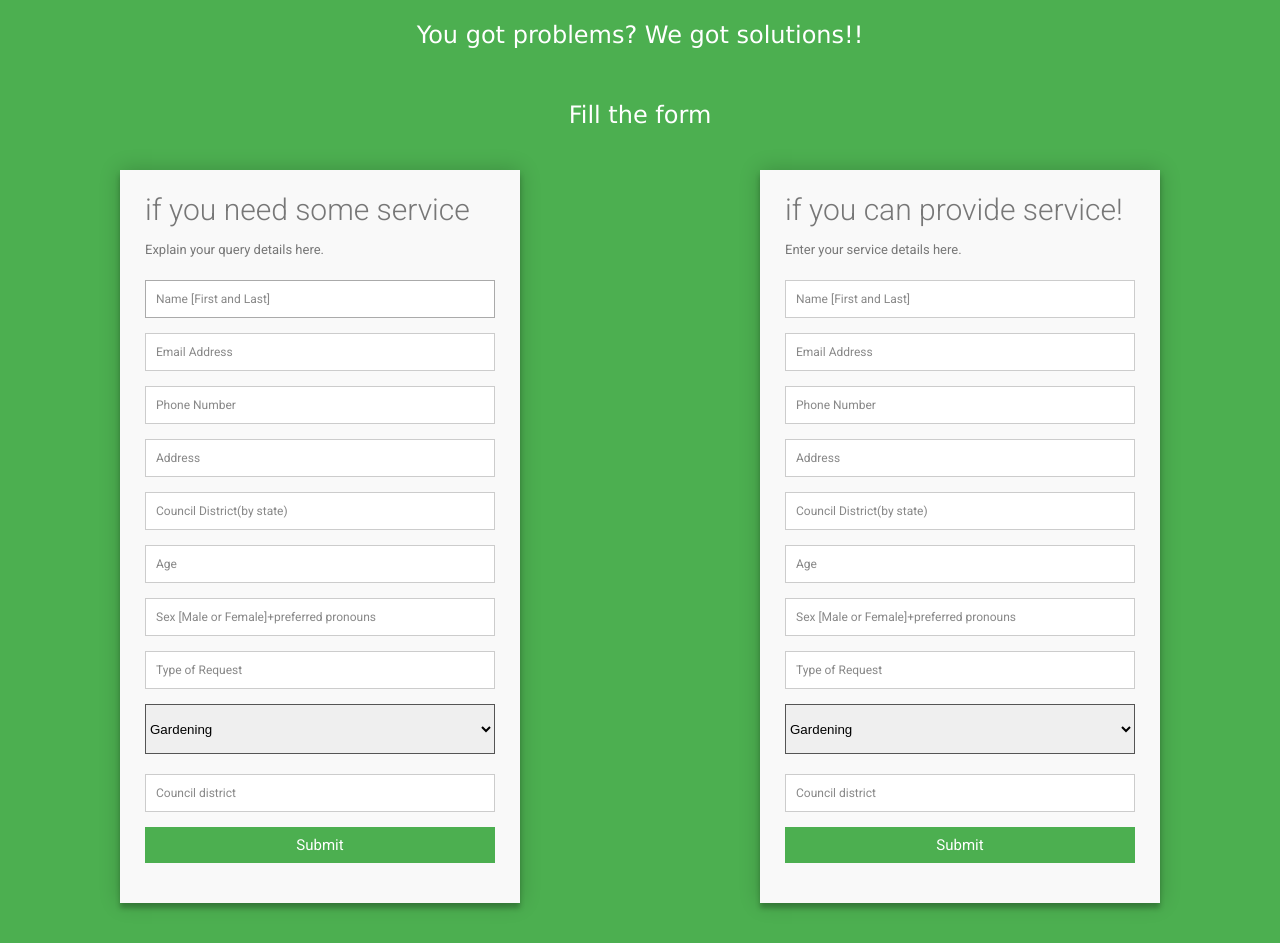
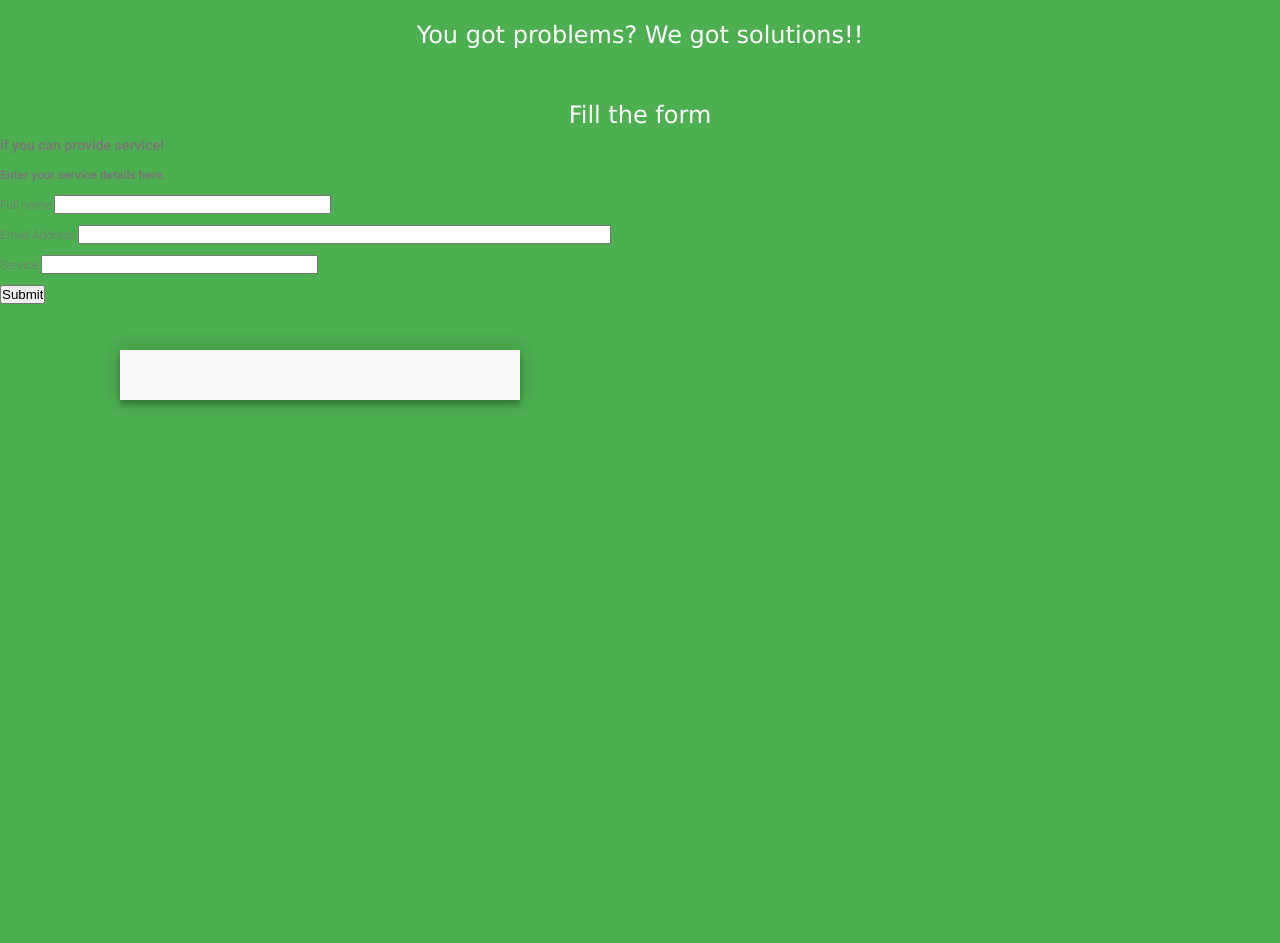
Before and after one commit to anushkrishnav/supdem, a Flask app: template templates/index.html in a window 1280 px wide. After the commit the page ends 408 px from the top, so only its background shows below. Run offline with Flask 2, Linux system fonts and the light colour scheme; the template is opened without the code that fills it, so the values that code supplies are empty, except form fields; tables that the repository leaves empty hold one stand-in row (values such as "Sample post"); form fields are guessed from the names that the template uses; parts of the project's set-up code (start-up, migrations or seed data) failed here and were passed over.

Commit message:
forms updated

```diff
--- /dev/null
+++ b/templates/Layouts/layout.html
@@ -0,0 +1,209 @@
+<!DOCTYPE html>
+<html>
+
+<head>
+    <style>
+        @import url(https://fonts.googleapis.com/css?family=Roboto:400,300,600,400italic);
+
+        * {
+            margin: 0;
+            padding: 0;
+            box-sizing: border-box;
+            -webkit-box-sizing: border-box;
+            -moz-box-sizing: border-box;
+            -webkit-font-smoothing: antialiased;
+            -moz-font-smoothing: antialiased;
+            -o-font-smoothing: antialiased;
+            text-rendering: optimizeLegibility;
+        }
+
+        body {
+            font-family: "Roboto", Helvetica, Arial, sans-serif;
+            font-weight: 100;
+            font-size: 12px;
+            line-height: 30px;
+            color: #777;
+            background: #4CAF50;
+        }
+
+        .container {
+            max-width: 400px;
+            width: 100%;
+            margin: 0 auto;
+            position: relative;
+        }
+
+        #contact input[type="text"],
+        #contact input[type="email"],
+        #contact input[type="tel"],
+        #contact input[type="url"],
+        #contact textarea,
+        #contact button[type="submit"] {
+            font: 400 12px/16px "Roboto", Helvetica, Arial, sans-serif;
+        }
+
+        #contact {
+            background: #F9F9F9;
+            padding: 25px;
+            margin: 40px 0;
+            box-shadow: 0 0 20px 0 rgba(0, 0, 0, 0.2), 0 5px 5px 0 rgba(0, 0, 0, 0.24);
+        }
+
+        #contact h3 {
+            display: block;
+            font-size: 30px;
+            font-weight: 300;
+            margin-bottom: 10px;
+        }
+
+        #contact h4 {
+            margin: 5px 0 15px;
+            display: block;
+            font-size: 13px;
+            font-weight: 400;
+        }
+
+        fieldset {
+            border: medium none !important;
+            margin: 0 0 10px;
+            min-width: 100%;
+            padding: 0;
+            width: 100%;
+        }
+
+        .dropDown {
+            border: 1px solid #555 !important;
+            margin: 0 0 10px;
+            min-width: 100%;
+            padding: 0;
+            height: 50px;
+
+            width: 100%;
+        }
+
+        #contact input[type="text"],
+        #contact input[type="email"],
+        #contact input[type="tel"],
+        #contact input[type="url"],
+        #contact textarea {
+            width: 100%;
+            border: 1px solid #ccc;
+            background: #FFF;
+            margin: 0 0 5px;
+            padding: 10px;
+        }
+
+        #contact input[type="text"]:hover,
+        #contact input[type="email"]:hover,
+        #contact input[type="tel"]:hover,
+        #contact input[type="url"]:hover,
+        #contact textarea:hover {
+            -webkit-transition: border-color 0.3s ease-in-out;
+            -moz-transition: border-color 0.3s ease-in-out;
+            transition: border-color 0.3s ease-in-out;
+            border: 1px solid #aaa;
+        }
+
+        #contact textarea {
+            height: 100px;
+            max-width: 100%;
+            resize: none;
+        }
+
+        #contact button[type="submit"] {
+            cursor: pointer;
+            width: 100%;
+            border: none;
+            background: #4CAF50;
+            color: #FFF;
+            margin: 0 0 5px;
+            padding: 10px;
+            font-size: 15px;
+        }
+
+        #contact button[type="submit"]:hover {
+            background: #43A047;
+            -webkit-transition: background 0.3s ease-in-out;
+            -moz-transition: background 0.3s ease-in-out;
+            transition: background-color 0.3s ease-in-out;
+        }
+
+        #contact button[type="submit"]:active {
+            box-shadow: inset 0 1px 3px rgba(0, 0, 0, 0.5);
+        }
+
+        .copyright {
+            text-align: center;
+        }
+
+        #contact input:focus,
+        #contact textarea:focus {
+            outline: 0;
+            border: 1px solid #aaa;
+        }
+
+        ::-webkit-input-placeholder {
+            color: #888;
+        }
+
+        :-moz-placeholder {
+            color: #888;
+        }
+
+        ::-moz-placeholder {
+            color: #888;
+        }
+
+        :-ms-input-placeholder {
+            color: #888;
+        }
+
+        .column {
+            float: left;
+            width: 50%;
+        }
+
+        /* Clear floats after the columns */
+        .row:after {
+            content: "";
+            display: table;
+            clear: both;
+        }
+
+        /* width */
+        ::-webkit-scrollbar {
+            width: 10px;
+        }
+
+        /* Track */
+        ::-webkit-scrollbar-track {
+            background: #f1f1f1;
+        }
+
+        /* Handle */
+        ::-webkit-scrollbar-thumb {
+            background: #888;
+        }
+
+        /* Handle on hover */
+        ::-webkit-scrollbar-thumb:hover {
+            background: #555;
+        }
+
+        .headingTop {
+            font-size: x-large;
+            padding-top: 20px;
+            text-align: center;
+            font-family: 'Lucida Sans', 'Lucida Sans Regular', 'Lucida Grande', 'Lucida Sans Unicode', Geneva, Verdana, sans-serif;
+            color: white;
+        }
+    </style>
+</head>
+<body>
+
+    {% block content %}
+
+    {% endblock %}
+</body>
+
+</html>
--- /dev/null
+++ b/templates/data.html
@@ -0,0 +1,5 @@
+
+{% extends "Layouts/layout.html" %}
+{% block content %}
+<h1> User: {{ Supp }}</h1>
+{% endblock %}
--- a/templates/index.html
+++ b/templates/index.html
@@ -1,210 +1,47 @@
-<!DOCTYPE html>
-<html>
 
-<head>
-    <style>
-        @import url(https://fonts.googleapis.com/css?family=Roboto:400,300,600,400italic);
-
-        * {
-            margin: 0;
-            padding: 0;
-            box-sizing: border-box;
-            -webkit-box-sizing: border-box;
-            -moz-box-sizing: border-box;
-            -webkit-font-smoothing: antialiased;
-            -moz-font-smoothing: antialiased;
-            -o-font-smoothing: antialiased;
-            text-rendering: optimizeLegibility;
-        }
-
-        body {
-            font-family: "Roboto", Helvetica, Arial, sans-serif;
-            font-weight: 100;
-            font-size: 12px;
-            line-height: 30px;
-            color: #777;
-            background: #4CAF50;
-        }
-
-        .container {
-            max-width: 400px;
-            width: 100%;
-            margin: 0 auto;
-            position: relative;
-        }
-
-        #contact input[type="text"],
-        #contact input[type="email"],
-        #contact input[type="tel"],
-        #contact input[type="url"],
-        #contact textarea,
-        #contact button[type="submit"] {
-            font: 400 12px/16px "Roboto", Helvetica, Arial, sans-serif;
-        }
-
-        #contact {
-            background: #F9F9F9;
-            padding: 25px;
-            margin: 40px 0;
-            box-shadow: 0 0 20px 0 rgba(0, 0, 0, 0.2), 0 5px 5px 0 rgba(0, 0, 0, 0.24);
-        }
-
-        #contact h3 {
-            display: block;
-            font-size: 30px;
-            font-weight: 300;
-            margin-bottom: 10px;
-        }
-
-        #contact h4 {
-            margin: 5px 0 15px;
-            display: block;
-            font-size: 13px;
-            font-weight: 400;
-        }
-
-        fieldset {
-            border: medium none !important;
-            margin: 0 0 10px;
-            min-width: 100%;
-            padding: 0;
-            width: 100%;
-        }
-
-        .dropDown {
-            border: 1px solid #555 !important;
-            margin: 0 0 10px;
-            min-width: 100%;
-            padding: 0;
-            height: 50px;
-
-            width: 100%;
-        }
-
-        #contact input[type="text"],
-        #contact input[type="email"],
-        #contact input[type="tel"],
-        #contact input[type="url"],
-        #contact textarea {
-            width: 100%;
-            border: 1px solid #ccc;
-            background: #FFF;
-            margin: 0 0 5px;
-            padding: 10px;
-        }
-
-        #contact input[type="text"]:hover,
-        #contact input[type="email"]:hover,
-        #contact input[type="tel"]:hover,
-        #contact input[type="url"]:hover,
-        #contact textarea:hover {
-            -webkit-transition: border-color 0.3s ease-in-out;
-            -moz-transition: border-color 0.3s ease-in-out;
-            transition: border-color 0.3s ease-in-out;
-            border: 1px solid #aaa;
-        }
-
-        #contact textarea {
-            height: 100px;
-            max-width: 100%;
-            resize: none;
-        }
-
-        #contact button[type="submit"] {
-            cursor: pointer;
-            width: 100%;
-            border: none;
-            background: #4CAF50;
-            color: #FFF;
-            margin: 0 0 5px;
-            padding: 10px;
-            font-size: 15px;
-        }
-
-        #contact button[type="submit"]:hover {
-            background: #43A047;
-            -webkit-transition: background 0.3s ease-in-out;
-            -moz-transition: background 0.3s ease-in-out;
-            transition: background-color 0.3s ease-in-out;
-        }
-
-        #contact button[type="submit"]:active {
-            box-shadow: inset 0 1px 3px rgba(0, 0, 0, 0.5);
-        }
-
-        .copyright {
-            text-align: center;
-        }
-
-        #contact input:focus,
-        #contact textarea:focus {
-            outline: 0;
-            border: 1px solid #aaa;
-        }
-
-        ::-webkit-input-placeholder {
-            color: #888;
-        }
-
-        :-moz-placeholder {
-            color: #888;
-        }
-
-        ::-moz-placeholder {
-            color: #888;
-        }
-
-        :-ms-input-placeholder {
-            color: #888;
-        }
-
-        .column {
-            float: left;
-            width: 50%;
-        }
-
-        /* Clear floats after the columns */
-        .row:after {
-            content: "";
-            display: table;
-            clear: both;
-        }
-
-        /* width */
-        ::-webkit-scrollbar {
-            width: 10px;
-        }
-
-        /* Track */
-        ::-webkit-scrollbar-track {
-            background: #f1f1f1;
-        }
-
-        /* Handle */
-        ::-webkit-scrollbar-thumb {
-            background: #888;
-        }
-
-        /* Handle on hover */
-        ::-webkit-scrollbar-thumb:hover {
-            background: #555;
-        }
-
-        .headingTop {
-            font-size: x-large;
-            padding-top: 20px;
-            text-align: center;
-            font-family: 'Lucida Sans', 'Lucida Sans Regular', 'Lucida Grande', 'Lucida Sans Unicode', Geneva, Verdana, sans-serif;
-            color: white;
-        }
-    </style>
-</head>
-
+{% extends "Layouts/layout.html" %}
+{% block content %}
 <body>
     <div class="headingTop"> You got problems? We got solutions!!</div>
     <br>
     <div class="headingTop"> Fill the form</div>
+    <form class="form-default" action=" " method="POST">
 
+        <div class="login-form">
+            <!-- logo-login -->
+            <div class="logo-login">
+            </div><h3>if you can provide service!</h3>
+            <h4>Enter your service details here.</h4>
+            {{form.hidden_tag()}}
+
+            <div class="form-input">
+                <label for="name">Full name</label>
+                {{ form.name(size=32) }}<br>
+                {% for error in form.name.errors %}
+            <span style="color: red;">[{{ error }}]</span>
+            {% endfor %}
+            </div>
+            <div class="form-input">
+                <label for="name">Email Address</label>
+                {{ form.email(size=64) }}<br>
+            {% for error in form.email.errors %}
+            <span style="color: red;">[{{ error }}]</span>
+            {% endfor %}
+            </div>
+            <div class="form-input">
+                <label for="Service">Service</label>
+                {{ form.service(size=32) }}<br>
+                {% for error in form.service.errors %}
+            <span style="color: red;">[{{ error }}]</span>
+            {% endfor %}
+            </div>
+            <div class="form-input pt-30">
+                {{ form.submit() }}
+            </div>
+        </div>
+    </form>
+
+    <!--
     <div class="row">
         <div class="column">
             <div class="container">
@@ -252,13 +89,16 @@
                     </fieldset>
                 </form>
             </div>
-        </div>
+        </div> -->
         <div class=column>
             <div class="container">
-                <form id="contact" action="" method="post">
-                    <h3>if you can provide service!</h3>
-                    <h4>Enter your service details here.</h4>
-                    <fieldset>
+                <form id="contact" action=" " method="POST">
+
+
+
+
+                    <!-- <fieldset>
+
                         <input placeholder="Name [First and Last]" type="text" tabindex="1" required autofocus>
                     </fieldset>
                     <fieldset>
@@ -296,11 +136,10 @@
 
                     <fieldset>
                         <button name="submit" type="submit" id="contact-submit" data-submit="...Sending">Submit</button>
-                    </fieldset>
+                    </fieldset> -->
                 </form>
             </div>
         </div>
     </div>
-</body>
 
-</html>
+{% endblock %}
```
Also changed, not shown: appli.py (renamed from app.py, +21 -22 lines), forms.py (+8 -8 lines), migrations/versions/5b6b9a9ce51e_.py (deleted, +0 -40 lines), migrations/versions/9e3b7bd0694e_users_table.py (deleted, +0 -38 lines), migrations/versions/bb7b3236aa99_users_table.py (deleted, +0 -34 lines), model.py (added, +18 -0 lines), 2 other files.
